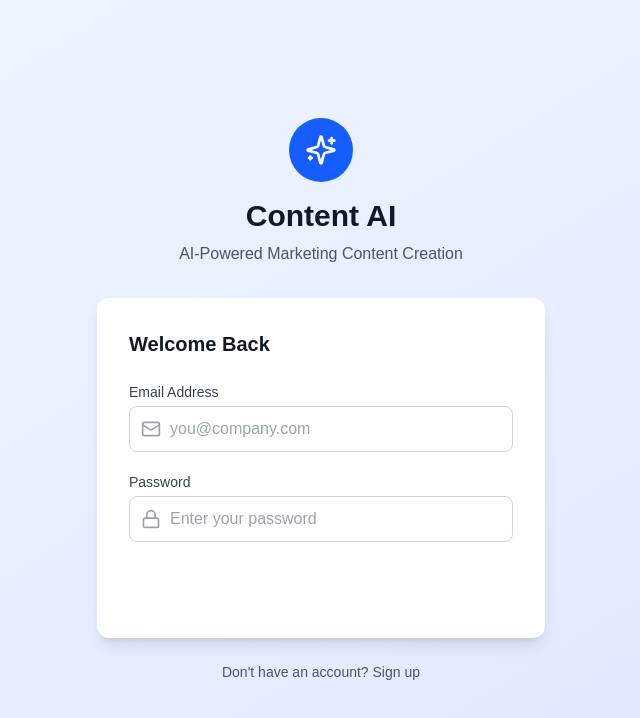
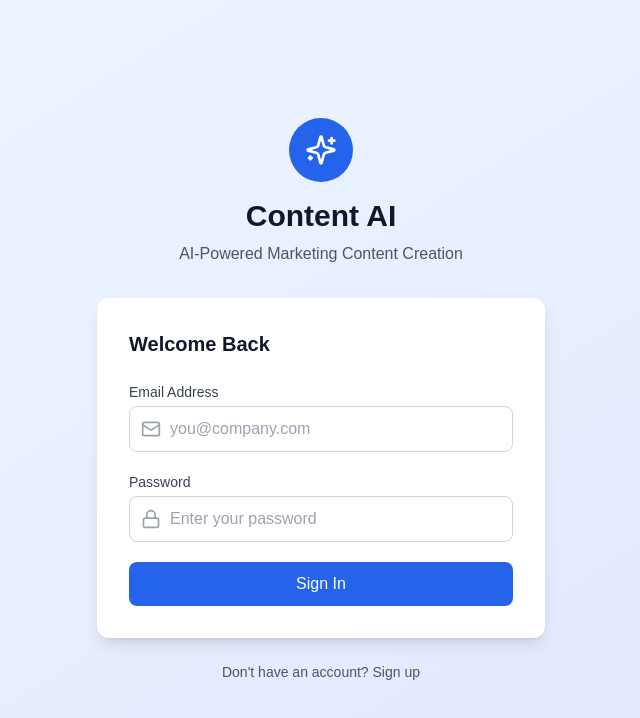
Before and after one commit to shawez-svg/Marketing_tool, a Next.js app in the folder frontend/: page /login in a window 1280 px wide. Shown: the top 718 px of the page, without its empty margins (319-959 px from the left). Built offline with nearby package versions, Linux system fonts and the light colour scheme.

Commit message:
css rules added and data persistence flow

```diff
--- a/frontend/app/globals.css
+++ b/frontend/app/globals.css
@@ -113,8 +113,8 @@ div[class*="border-gray"] {
   background-color: #ffffff;
 }
 
-/* Fix specific component backgrounds */
-.shadow-sm {
+/* Fix specific component backgrounds - only for cards, not buttons */
+div.shadow-sm {
   background-color: #ffffff;
 }
 
@@ -132,9 +132,57 @@ span {
   color: inherit;
 }
 
-/* Fix button text */
+/* Fix button text - but preserve button backgrounds */
 button {
   color: inherit;
+}
+
+/* Preserve blue button backgrounds */
+.bg-blue-600 {
+  background-color: #2563eb !important;
+}
+
+.bg-blue-700 {
+  background-color: #1d4ed8 !important;
+}
+
+.hover\:bg-blue-700:hover {
+  background-color: #1d4ed8 !important;
+}
+
+.bg-blue-500 {
+  background-color: #3b82f6 !important;
+}
+
+/* Preserve green button backgrounds */
+.bg-green-600 {
+  background-color: #16a34a !important;
+}
+
+.hover\:bg-green-700:hover {
+  background-color: #15803d !important;
+}
+
+/* Preserve red button backgrounds */
+.bg-red-600 {
+  background-color: #dc2626 !important;
+}
+
+.hover\:bg-red-700:hover {
+  background-color: #b91c1c !important;
+}
+
+/* Preserve button text colors */
+button.bg-blue-600,
+button.bg-green-600,
+button.bg-red-600 {
+  color: #ffffff !important;
+}
+
+/* Fix buttons with text-white class */
+button .text-white,
+button[class*="bg-blue"] {
+  color: #ffffff !important;
 }
 
 /* Fix links */
```
Also changed, not shown: frontend/vercel.json (added).
